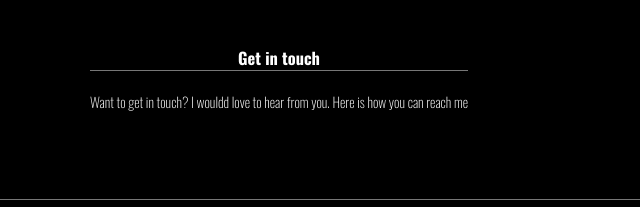
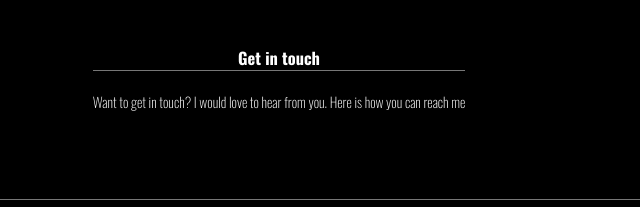
Before and after one commit to awindsr/Portfolio, a website: page index.html in a window 1280 px wide. Shown: the part 4849-5056 px from the top of the page, 61-701 px from the left. Drawn offline with nearby package versions, Linux system fonts and the light colour scheme.

Commit message:
spell check

```diff
--- a/index.html
+++ b/index.html
@@ -399,7 +399,7 @@
         <div class="col-1-of-2">
           <h3>Get in touch</h3>
           <p class="footer__text">
-            Want to get in touch? I wouldd love to hear from you. Here is how
+            Want to get in touch? I would love to hear from you. Here is how
             you can reach me
           </p>
         </div>
```
Also changed, not shown: sass/layout/_header.scss (+0 -12 lines).
